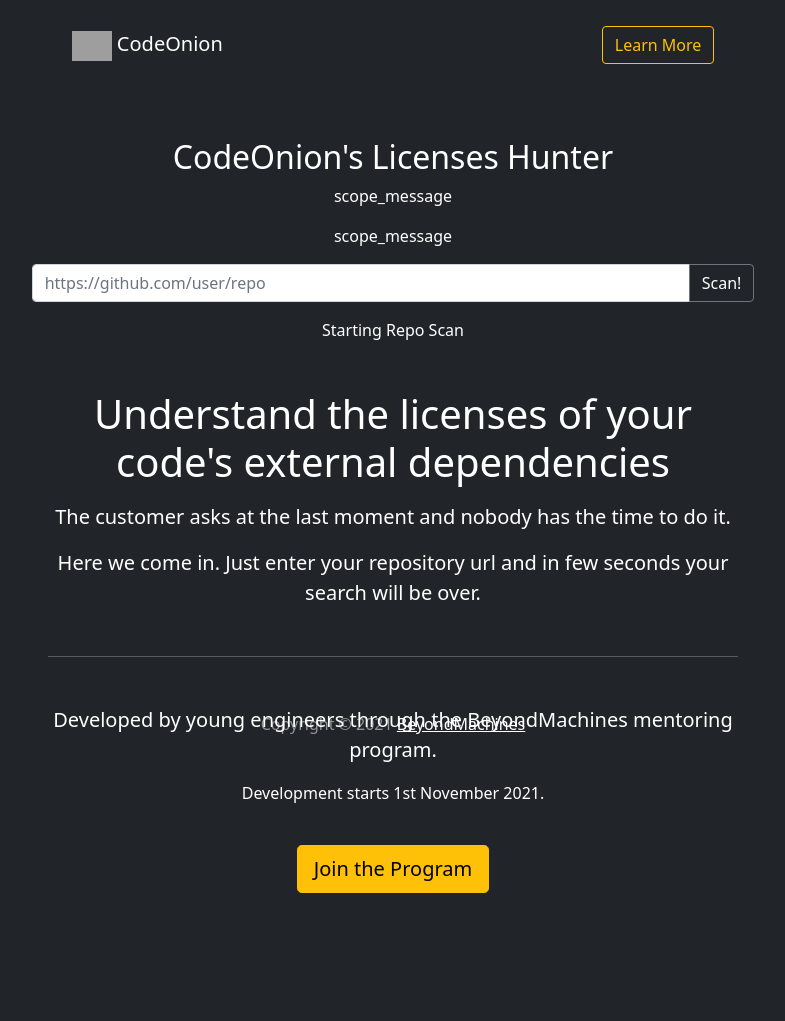
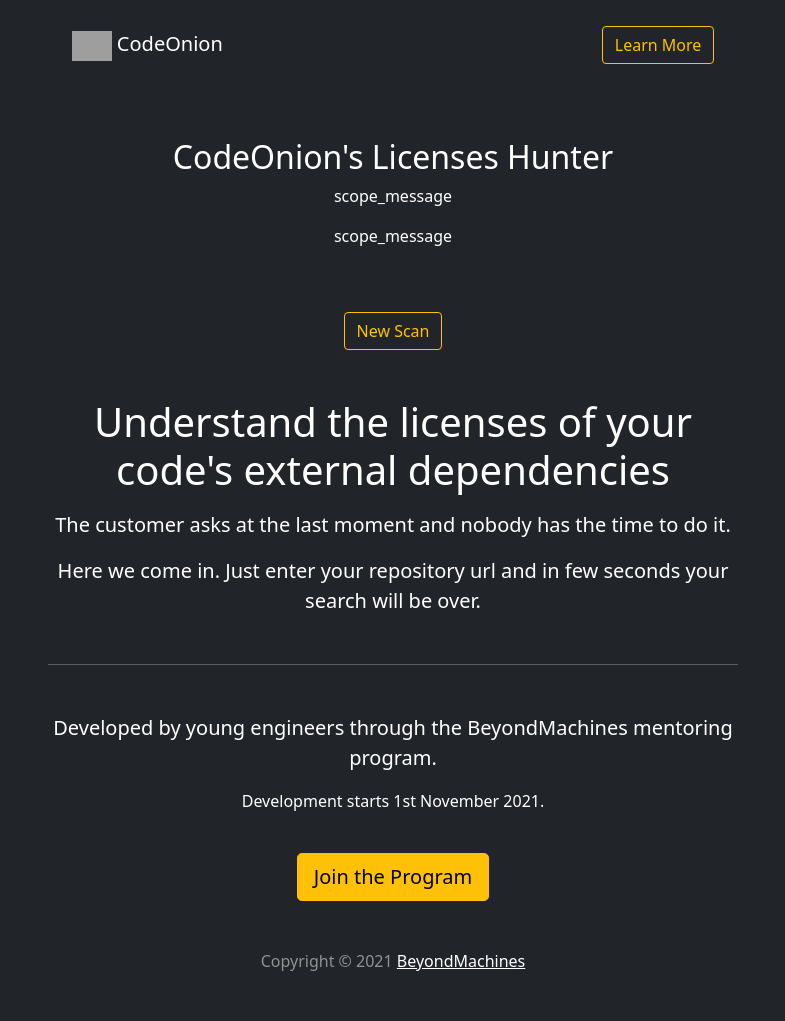
Before and after one commit to BeyondMachines/codeonion-core, a Django app: template templates/home/home.html in a window 1280 px wide. Shown: the whole page, without its empty margins (247-1032 px from the left). Before the commit the page ends 893 px from the top, so only its background shows below. Run offline with Django 3.2, Linux system fonts and the light colour scheme; data comes from the database, SQL or seed files in the repository; tables that the repository leaves empty hold one stand-in row (values such as "Sample post"); the template is opened without the code that fills it: values that come from a table or form of the project are taken from there, most other values are stand-ins (such as "Sample title", 1, 10 or a date in 2020); grey boxes are pictures that could not be loaded.

Commit message:
style: Change on how components are displayed, fix: Fixed the problem with the footer

```diff
--- a/scanner/views.py
+++ b/scanner/views.py
@@ -171,7 +171,7 @@ def scan_github_repo(repo_name):
     else:
         print("no dependency files")
         dep_in_db = False
-        dep_in_db_error_message = "Python repo" + repository.full_name + " doesn't have requirements.txt, requirements.in or Pipfile.lock"
+        dep_in_db_error_message = "Python repo " + repository.full_name + " doesn't have requirements.txt, requirements.in or Pipfile.lock"
         Scanned_Repo.objects.filter(repo_name=repository,repo_store='github').update(repo_last_checked_date=datetime.datetime.now().date())
         Scanned_Repo.objects.filter(repo_name=repository,repo_store='github').update(repo_scan_error=True)
         Scanned_Repo.objects.filter(repo_name=repository,repo_store='github').update(repo_scan_error_message=dep_in_db_error_message)
--- a/templates/general/base.html
+++ b/templates/general/base.html
@@ -5,7 +5,7 @@
 <html  lang="en">
 
 <head>
-  <title>CodeFox</title>
+  <title>CodeOnion</title>
   <!-- triggering an asynchronous stylesheet download
   <link rel="stylesheet" href="{% static 'css/bootstrap.min.css' %}" media="none" onload="if(media!='all')media='all'">
   <link rel="stylesheet" href="{% static 'css/all.min.css' %}" media="none" onload="if(media!='all')media='all'">
--- a/templates/home/components/footer.html
+++ b/templates/home/components/footer.html
@@ -1,3 +1,3 @@
-<footer class="mb-5 text-white-50 fixed-bottom">
+<footer class="m-5 text-white-50">
     <p>Copyright © 2021 <a href="https://beyondmachines.net/" class="text-white">BeyondMachines</a></p>
   </footer>
--- a/templates/home/components/home_main.html
+++ b/templates/home/components/home_main.html
@@ -1,33 +1,62 @@
+{% load static %}
 
 
 <h2 class="mt-5">CodeOnion's Licenses Hunter</h2>
+{% if not validRepo  %}
 <p> {{scope_message}}</p>
 <p> {{url_instructons_message}}</p>
-
+{% endif %}
+{% if not repo_name  %}
+<div id="form-head"  class="">
 <form method="POST" action="">
     {% csrf_token %}
-    <div class="input-group mb-3 ">
-        <input type="text" name="repository" class="form-control" placeholder="https://github.com/user/repo"  aria-describedby="button-addon2">
-        <button class="btn btn-outline-secondary text-white" type="submit" id="button-addon2">Scan!</button>
+    <div class="input-group mb-3">
+        <input id="input" type="text" name="repository" class="form-control" placeholder="https://github.com/user/repo"  aria-describedby="button-addon2">
+        <button disabled class="btn btn-outline-secondary text-white" type="submit" id="button-addon2">Scan!</button>
       </div>
+
     <!-- <input type="text" name="repository" class="form-control" placeholder="repo to scan">
     <button type="submit" class="btn btn-outline-info" aria-label="Left Align">
         Scan!
      </button> -->
 </form>
 
+</div>
+{% endif %}
+{% if validRepo  %}
+
+<h3 class="mt-5">Showing results for {{repo_name}}</h3>
+
+{% endif %}
+
+
+<div id="spinner" class="visually-hidden">
+
+    <h3>Please hold on we are going through the files...</h3>
+<div class="spinner-grow" role="status">
+
+  </div>
+
+</div>
+
 
 <div id="response_table">
 </div>
 
 <div id="scan_status">
-    {% if repo_scan_started %}
-        Starting Repo Scan
+
+</div>
+
+{% if repo_name  %}
+
+<a class="btn custom-button btn-outline-warning text-center mt-5" href="/">New Scan</a>
 {% endif %}
-</div>
 
 <script type="text/javascript">
     // let's set up some variables
+
+    let repo_name = "{{repo_name}}"
+    console.log(repo_name)
     let repo_id = "{{repo_uuid}}"; // the object that we'll be looking for in the APIs
     let repo_scan_started = "{{repo_scan_started}}";  // If the scan is started, go to long polling api to check when completed.
     let repo_scan_completed = "{{repo_scan_completed}}";  // If the scan is completed, go to collecting the results
@@ -71,7 +100,8 @@
         // console.log(a.status)
         if (scan_status == 'true') {
             var count = Object.keys(a.results).length;
-            var tableHeader = "<table class=\"table table-borderless  text-white text-start\"><thead><tr><th>Dependency Name </th><th>Dependency Language</th><th>Dependency License</th></tr></thead><tbody>"
+            if(count > 0){
+                var tableHeader = "<table class=\"table table-borderless mt-5  text-white text-start\"><thead><tr><th>Dependency Name</th><th>Dependency Language</th><th>Dependency License</th></tr></thead><tbody>"
                 var tableContent = "";
                 var tableFooter = "</tbody></table>";
 
@@ -81,6 +111,10 @@
                     }
                 // return the table
                 document.getElementById("response_table").innerHTML = tableHeader + tableContent + tableFooter;
+           }else{
+            document.getElementById("response_table").innerHTML = "<p>Unfortunately your requirements file doesn't have the standard seperators and our product can't read them properly</p>"
+
+           }
         }
         else {
             // get the error message
@@ -107,6 +141,32 @@
         run()
     //run(repo_scan_started)
 
+    let spinner = document.getElementById('spinner');
+    let form = document.getElementById('form-head');
+    let searchButton = document.getElementById('button-addon2');
+    let input = document.getElementById('input');
+
+
+    if(input){
+    input.addEventListener("input", function(e) {
+	if(input.value.length != 0 ) {
+        searchButton.disabled = false
+      }
+     })
+    }
+
+    if(searchButton){
+    searchButton.addEventListener('click',function(e){
+    spinner.classList.remove('visually-hidden');
+    form.classList.add('visually-hidden');
+
+})}
+
+
+
+
+
+
 
 
     // the test code for the poll until condition is met
```
Also changed, not shown: main/views.py (+11 -2 lines). Lines whose indentation alone changed are shown as unchanged.
